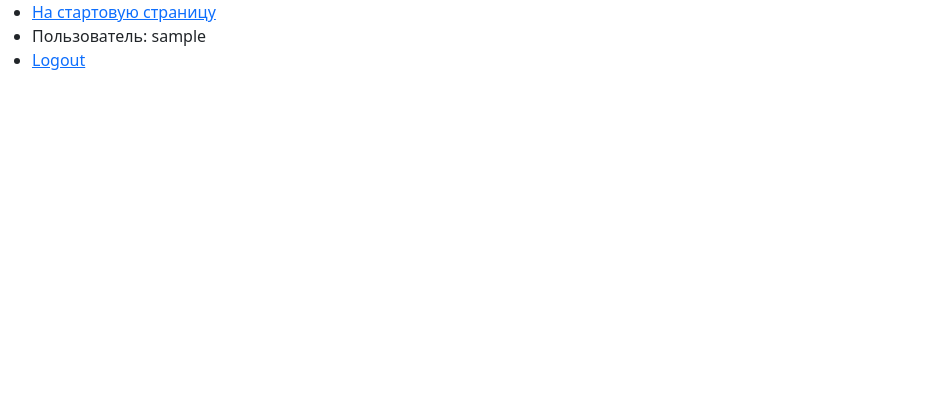
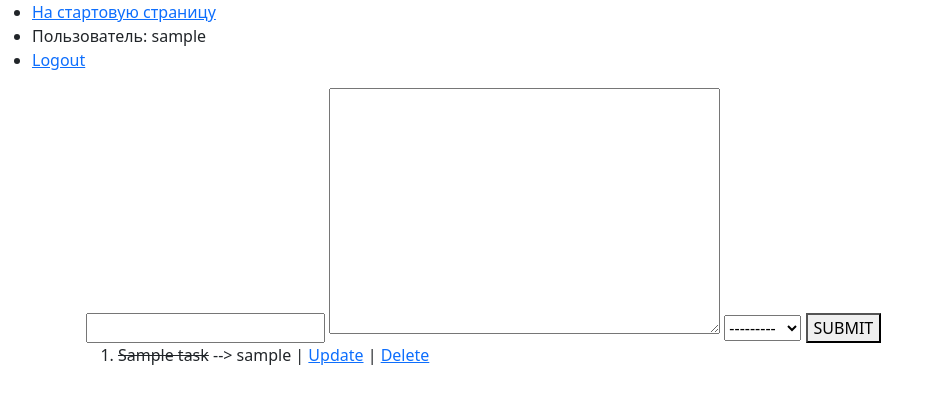
Before and after one commit to DmitryPavlovski/ToDoListApp, a Django app: page / in a window 1280 px wide. Shown: the top 404 px of the page, without its empty margins (0-930 px from the left). Run offline with Django 3.2, Linux system fonts and the light colour scheme; a user stored in the database is signed in; tables that the repository leaves empty hold one stand-in row (values such as "Sample post"); some libraries are stand-ins or nearby versions.

Commit message:
Fixed work with user: User can work with his task only

```diff
--- a/templates/base.html
+++ b/templates/base.html
@@ -14,7 +14,7 @@
 <body>
     <div class="header">
         <ul class="horizontal">
-            <li><a href="{% url 'index'%}">На стартовую страницу</a></li>
+            <li><a href="{% url 'main'%}">На стартовую страницу</a></li>
             {% if user.is_authenticated %}
             <li><a>Пользователь: {{ user.get_username }}</a></li>
             <li><a class="logout" href="{% url 'logout'%}?next={{request.path}}">Logout</a></li>
--- a/todolist/views.py
+++ b/todolist/views.py
@@ -1,4 +1,5 @@
 from django.shortcuts import render, HttpResponse, redirect
+from django.http import Http404
 from .forms import TaskForm
 from .models import Task
 
@@ -6,7 +7,7 @@
 
 def main(request):
     if request.user.is_authenticated:
-        return render(request, "base.html")
+        return show_index(request)
     else:
         return redirect("login")
 
@@ -27,22 +28,28 @@
 
 def show_index(request):
     form = TaskForm()
-    tasks = Task.objects.all()
+    tasks = Task.objects.filter(userId = request.user)
     return render(request, "index.html", {"task_form": form, "tasks": tasks})
 
 def update_task(request, pk):
-    if request.method == "GET":
-        return show_update_task(request, pk)
-    if request.method == "POST":
-        return save_updated_task(request, pk)
+    if request.user.is_authenticated:
+        if request.method == "GET":
+            return show_update_task(request, pk)
+        if request.method == "POST":
+            return save_updated_task(request, pk)
+    else:
+        raise Http404("Task not found.")
 
 def save_updated_task(request, pk):
     task = Task.objects.get(id=pk)
-    form = TaskForm(instance=task)
-    form = TaskForm(request.POST, instance=task)
-    if form.is_valid():
-        form.save()
-        return redirect("index")
+    if task.userId == request.user:
+        form = TaskForm(instance=task)
+        form = TaskForm(request.POST, instance=task)
+        if form.is_valid():
+            form.save()
+            return redirect("index")
+    else:
+        raise Http404("Task not found.")
 
 def show_update_task(request, pk):
     task = Task.objects.get(id=pk)
@@ -50,6 +57,9 @@
     return render(request, "update_task.html", {"task_edit_form": form})
 
 def delete_task(request, pk):
-    task = Task.objects.get(id=pk)
-    task.delete()
-    return redirect("index")
+    if request.user.is_authenticated:
+        task = Task.objects.get(id=pk)
+        if task.userId == request.user:
+            task.delete()
+            return redirect("index")
+    raise Http404("Task not found.")
```
